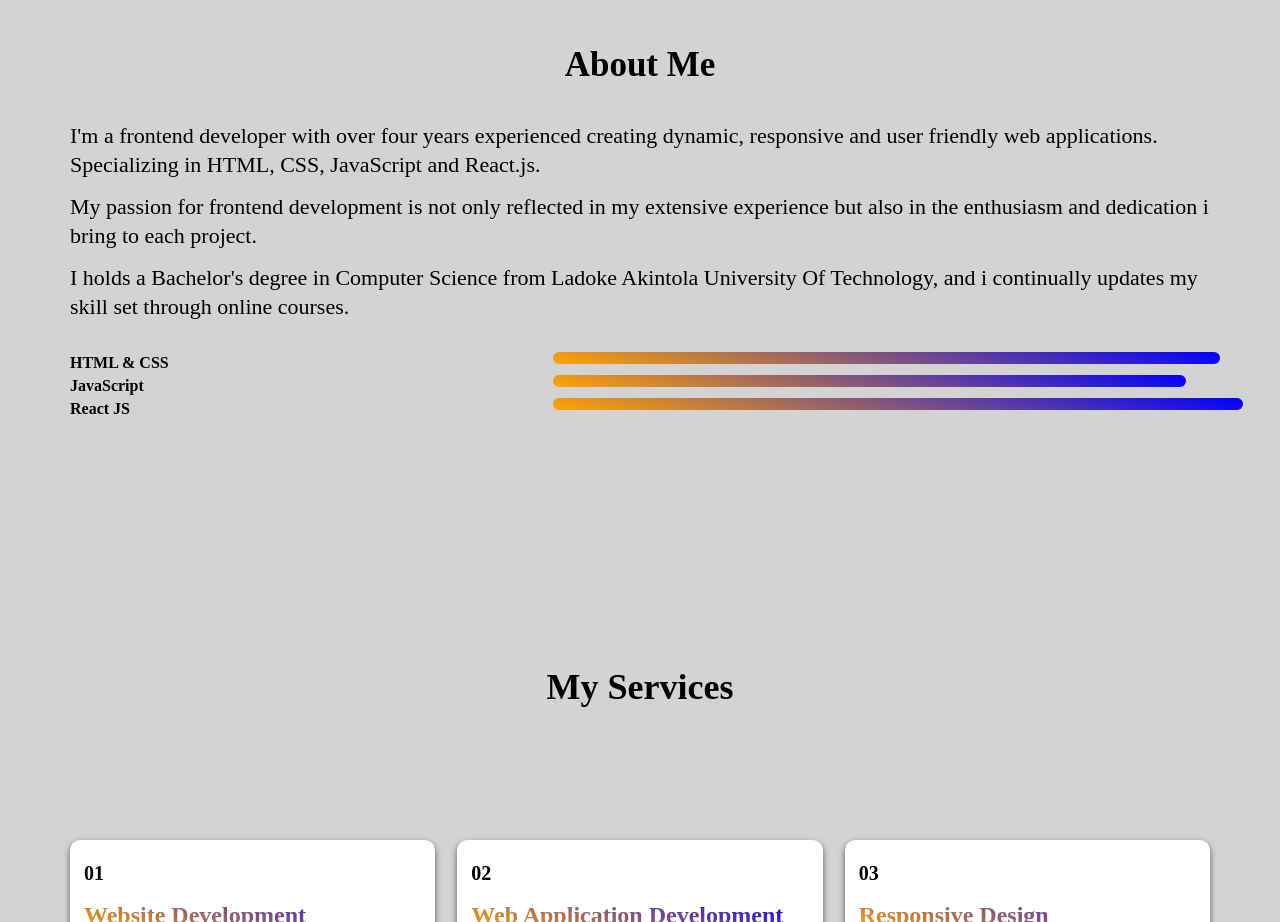
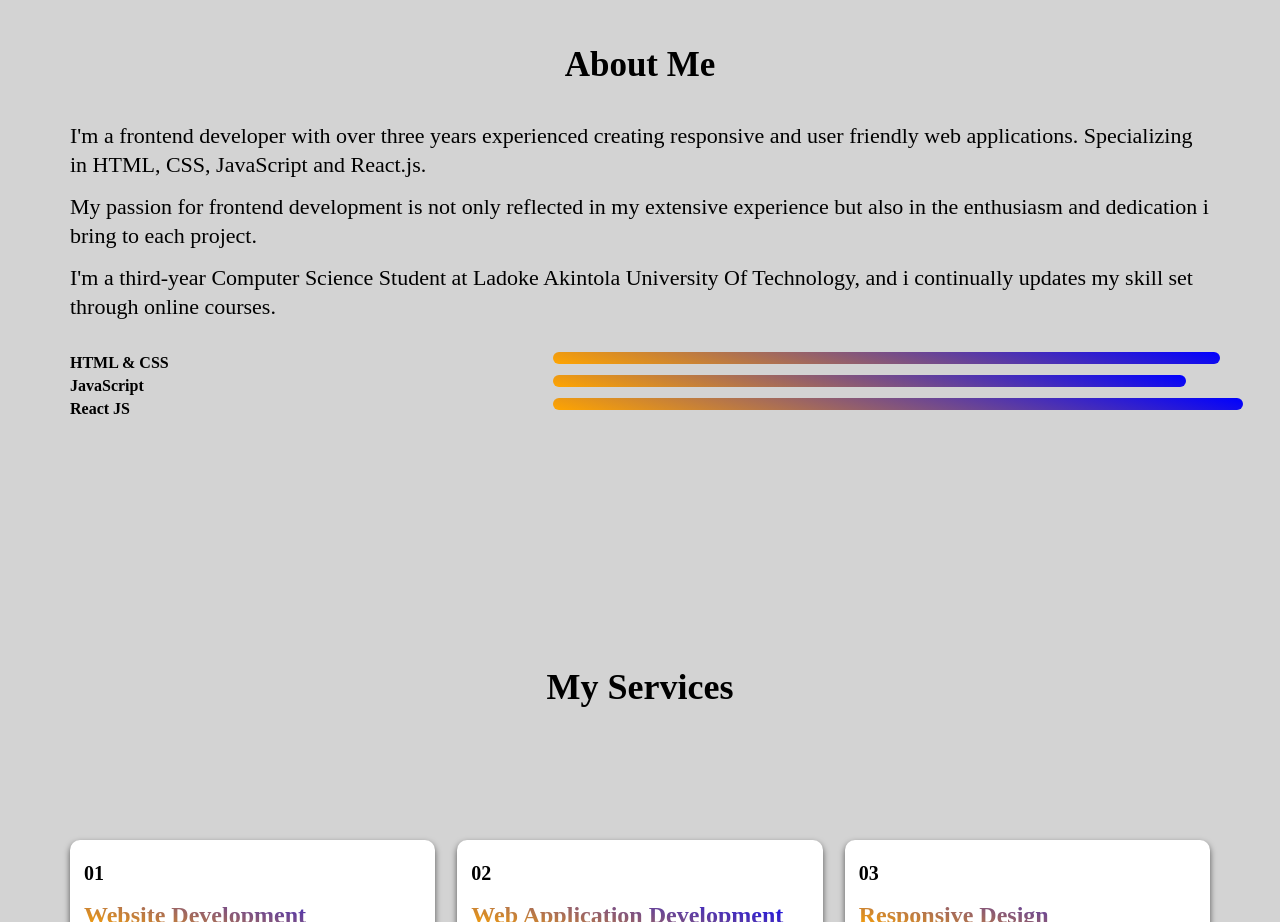
Before and after one commit to Matthias-Paul/Portfolio-, a React (Vite) app: page / in a window 1280 px wide. Shown: the part 1020-1942 px from the top of the page. Built offline with nearby package versions, Linux system fonts and the light colour scheme.

Commit message:
Update About.jsx

```diff
--- a/src/About.jsx
+++ b/src/About.jsx
@@ -8,8 +8,8 @@ export default function About() {
         <div className={styles.text} >
         <p>
           {" "}
-          I&#39;m a frontend developer with over four years experienced creating
-          dynamic, responsive and user friendly web applications. Specializing
+          I&#39;m a frontend developer with over three years experienced creating
+          responsive and user friendly web applications. Specializing
           in HTML, CSS, JavaScript and React.js.{" "}
         </p>
         <p>
@@ -18,7 +18,7 @@ export default function About() {
           to each project.
         </p>
         <p>
-          I holds a Bachelor&#39;s degree in Computer Science from Ladoke Akintola
+          I&#39;m a third-year Computer Science Student at Ladoke Akintola
           University Of Technology, and i continually updates my skill set
           through online courses.
         </p>
```
